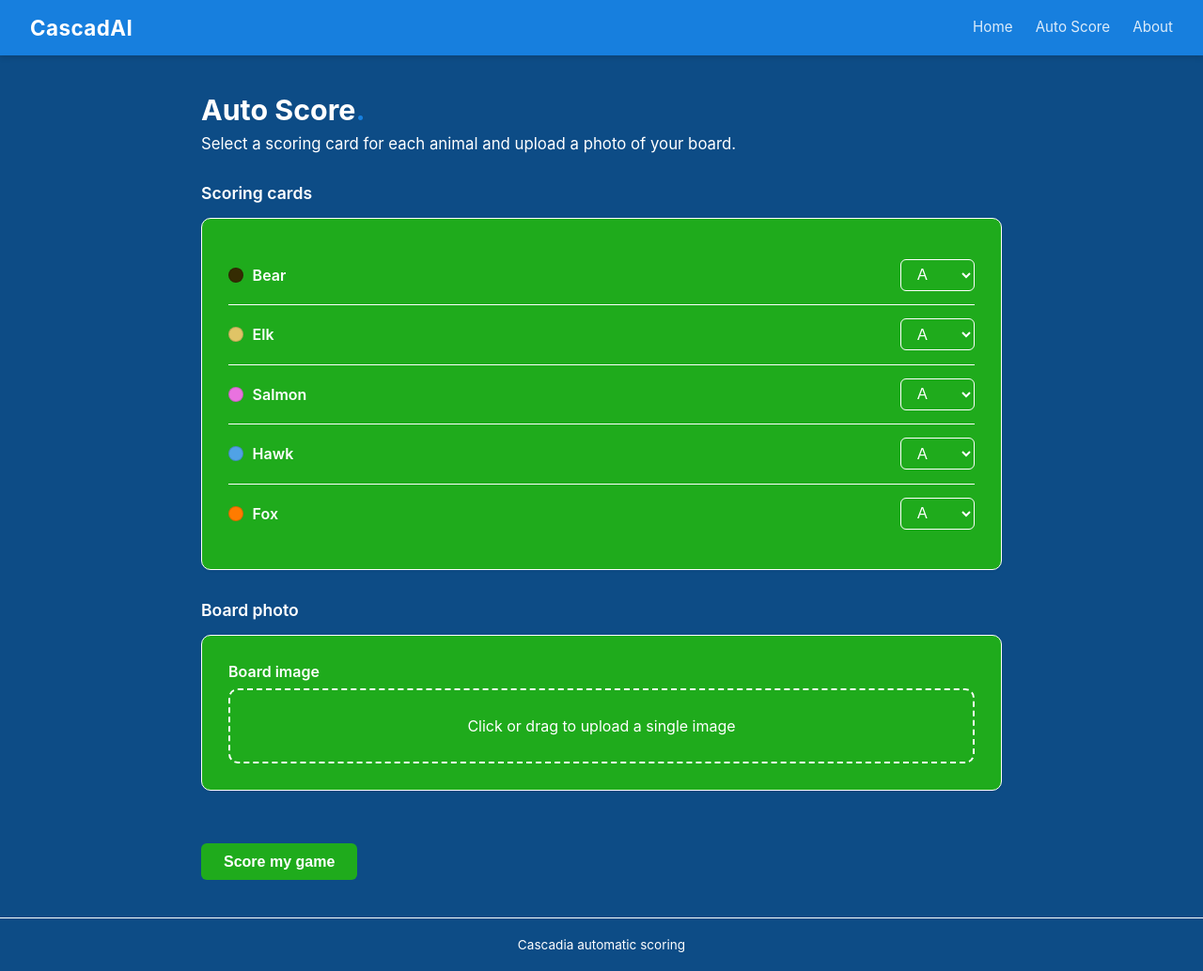
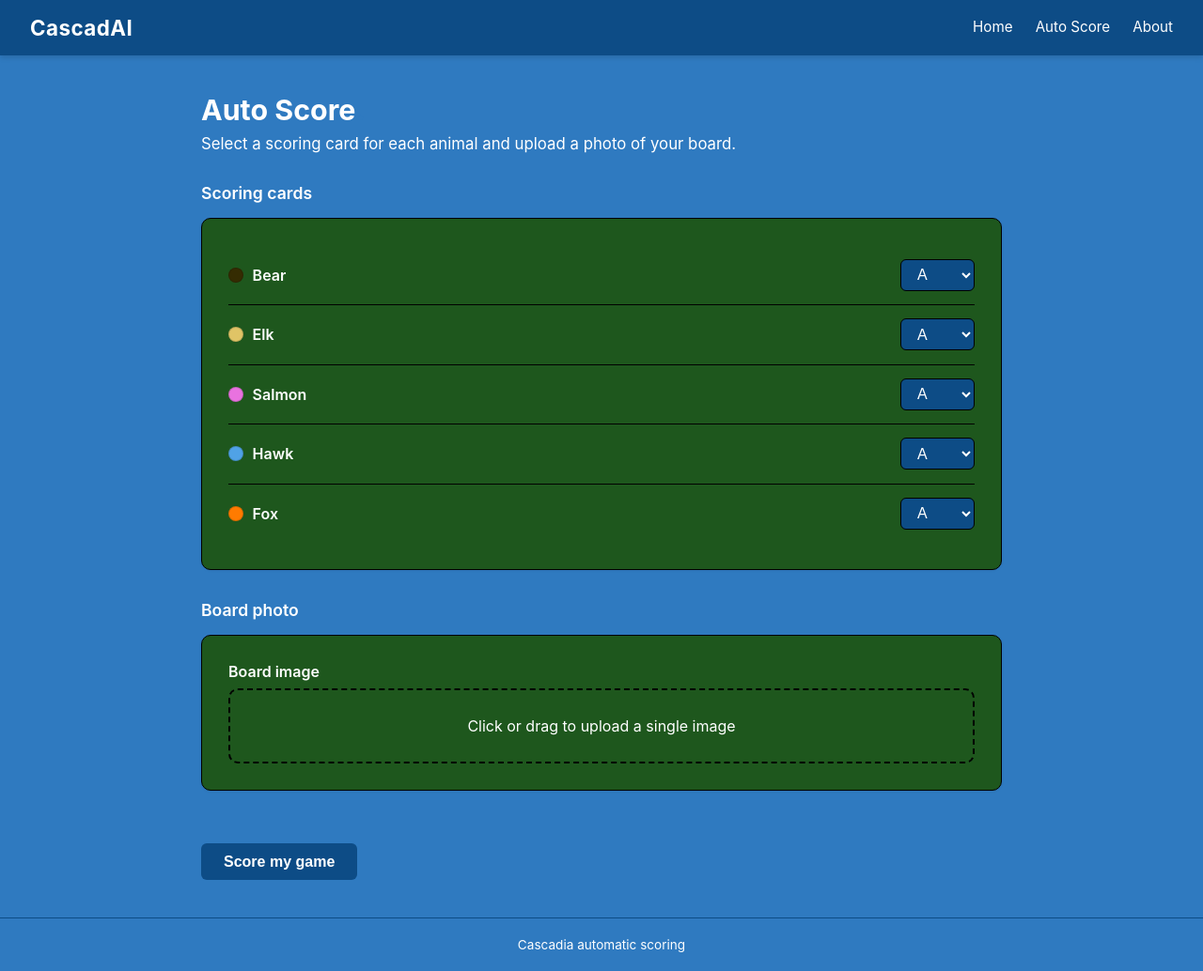
Before and after one commit to GCSchmidt/cascad-ai, a Flask app: page /auto-score in a window 1280 px wide. Shown: the whole page at 94% size. Run offline with Flask 3, Linux system fonts and the light colour scheme.

Commit message:
website styling

```diff
--- a/website/static/style.css
+++ b/website/static/style.css
@@ -1,11 +1,13 @@
 :root {
-    --primary: #177fde;
-    --primary-dark: #0d4c86;
-    --secondary: #1fab1c;
-    --text: #ffffff;
-    --muted: #ffffff;
-    --border: #ffffff;
-    --bg: #0d4c86;
+    --blue-primary: #2f7ac0;
+    --blue-primary-dark: #0d4c86;
+    --green-secondary: #5a9e59;
+    --green-secondary-dark: #1e571d;
+    --yellow: #c2c04c;
+    --gray: #505050;
+    --text-bright: #ffffff;
+    --text-dark: #000000;
+    --border: #000000;
 }
 
 * {
@@ -16,8 +18,8 @@
 
 body {
     font-family: -apple-system, BlinkMacSystemFont, "Segoe UI", Roboto, Helvetica, Arial, sans-serif;
-    color: var(--text);
-    background-color: var(--bg);
+    color: var(--text-bright);
+    background-color: var(--blue-primary);
     min-height: 100vh;
     display: flex;
     flex-direction: column;
@@ -27,8 +29,8 @@ body {
     display: flex;
     align-items: center;
     justify-content: space-between;
-    background-color: var(--primary);
-    color: var(--secondary);
+    background-color: var(--blue-primary-dark);
+    color: var(--green-secondary);
     padding: 0.9rem 2rem;
     box-shadow: 0 2px 6px rgba(0, 0, 0, 0.15);
 }
@@ -36,7 +38,7 @@ body {
 .brand {
     font-size: 1.4rem;
     font-weight: 700;
-    color: var(--text);
+    color: var(--text-bright);
     text-decoration: none;
     letter-spacing: 0.02em;
 }
@@ -46,8 +48,12 @@ body {
     gap: 1.5rem;
 }
 
+a {
+    color: var(--yellow);
+}
+
 .nav-links a {
-    color: rgba(255, 255, 255, 0.85);
+    color: var(--text-bright);
     text-decoration: none;
     font-size: 0.95rem;
     padding: 0.3rem 0;
@@ -57,8 +63,8 @@ body {
 
 .nav-links a:hover,
 .nav-links a.active {
-    color: var(--primary-dark);
-    border-bottom-color: var(--primary-dark);
+    color: var(--yellow);
+    border-bottom-color: var(--yellow);
 }
 
 .container {
@@ -72,21 +78,21 @@ body {
 h1 {
     font-size: 1.9rem;
     margin-bottom: 0.5rem;
-    color: var(--text);
+    color: var(--text-bright);
 }
 
 h1 .accent {
-    color: var(--primary);
+    color: var(--blue-primary);
 }
 
 .lead {
-    color: var(--muted);
+    color: var(--text-bright);
     font-size: 1.05rem;
     margin-bottom: 2rem;
 }
 
 .card {
-    background-color: var(--secondary);
+    background-color: var(--green-secondary-dark);
     border: 1px solid var(--border);
     border-radius: 10px;
     padding: 1.75rem;
@@ -96,7 +102,7 @@ h1 .accent {
 .card h2 {
     font-size: 1.15rem;
     margin-bottom: 1rem;
-    color: var(--text);
+    color: var(--text-bright);
 }
 
 .section {
@@ -107,7 +113,7 @@ h1 .accent {
     font-size: 1.1rem;
     font-weight: 600;
     margin-bottom: 1rem;
-    color: var(--text);
+    color: var(--text-bright);
 }
 
 .animal-row {
@@ -148,16 +154,22 @@ h1 .accent {
     padding: 0.4rem 2rem 0.4rem 0.8rem;
     border: 1px solid var(--border);
     border-radius: 6px;
-    background-color: var(--secondary);
-    color: var(--text);
+    background-color: var(--blue-primary-dark);
+    color: var(--text-bright);
     cursor: pointer;
     outline: none;
 }
 
-.select-wrapper select:focus {
-    border-color: var(--primary);
-    box-shadow: 0 0 0 3px rgba(18, 79, 232, 0.15);
+/* .select-wrapper select:focus {
+    border-color: var(--blue-primary-dark);
+    box-shadow: var(--text-dark);
 }
+
+.select-wrapper select option:hover,
+.select-wrapper select option:focus,
+.select-wrapper select option:checked {
+    background-color: var(--blue-primary-dark);
+} */
 
 .form-group {
     margin-top: 1.5rem;
@@ -175,14 +187,14 @@ h1 .accent {
     border-radius: 10px;
     padding: 1.75rem;
     text-align: center;
-    color: var(--muted);
+    color: var(--text-bright);
     cursor: pointer;
     transition: border-color 0.15s ease;
 }
 
 .file-input-wrap:hover,
 .file-input-wrap:focus-within {
-    border-color: var(--primary);
+    border-color: var(--yellow);
 }
 
 .file-input-wrap input[type="file"] {
@@ -198,8 +210,8 @@ h1 .accent {
     padding: 0.65rem 1.5rem;
     font-size: 1rem;
     font-weight: 600;
-    color: var(--text);
-    background-color: var(--secondary);
+    color: var(--text-bright);
+    background-color: var(--blue-primary-dark);
     border: none;
     border-radius: 6px;
     cursor: pointer;
@@ -207,14 +219,15 @@ h1 .accent {
 }
 
 .btn:hover {
-    background-color: var(--primary);
+    /* background-color: var(--yellow); */
+    color: var(--yellow);
 }
 
 .result {
     margin-top: 1.5rem;
     padding: 1rem 1.25rem;
-    background-color: var(--bg);
-    border-left: 4px solid var(--primary);
+    background-color: var(--blue-primary-dark);
+    border-left: 4px solid var(--blue-primary);
     border-radius: 6px;
     font-size: 0.95rem;
 }
@@ -231,11 +244,11 @@ h1 .accent {
 .footer {
     text-align: center;
     padding: 1.25rem;
-    color: var(--muted);
+    color: var(--text-bright);
     font-size: 0.85rem;
-    border-top: 1px solid var(--border);
+    border-top: 1px solid var(--blue-primary-dark);
 }
 
-.text-muted {
-    color: var(--muted);
+.text-text {
+    color: var(--text-bright);
 }
--- a/website/templates/about.html
+++ b/website/templates/about.html
@@ -3,7 +3,7 @@
 
 {% block content %}
     <h1>About<span class="accent">.</span></h1>
-    <p class="lead">CascadAI is a project to automatically determine the score of a single player's Cascadia board game from a photograph of the completed environment.</p>
+    <p class="lead">CascadAI is a project to automatically determine the score of a player's Cascadia game from a photograph.</p>
 
     <div class="card">
         <h2>Project</h2>
@@ -13,7 +13,7 @@
         </p>
         <p class="text-muted" style="margin-top: 1rem;">
             Scoring cards are selected per animal type on the
-            <a href="{{ url_for('auto_score') }}" style="color: var(--primary);">Auto Score</a> page.
+            <a href="{{ url_for('auto_score') }}">Auto Score</a> page.
         </p>
     </div>
 {% endblock %}
--- a/website/templates/index.html
+++ b/website/templates/index.html
@@ -7,9 +7,9 @@
 
     <div class="card">
         <h2>How it works</h2>
-        <p>Upload a photo of your completed Cascadia environment, select a scoring card for each animal type, and get your final score.</p>
+        <p>Select a scoring card for each animal type, upload a photo of your completed environment, and get your final score.</p>
         <p class="text-muted" style="margin-top: 1rem;">
-            Head to the <a href="{{ url_for('auto_score') }}" style="color: var(--primary);">Auto Score</a> page to get started.
+            Head to the <a href="{{ url_for('auto_score') }}">Auto Score</a> page to get started.
         </p>
     </div>
 {% endblock %}
```
